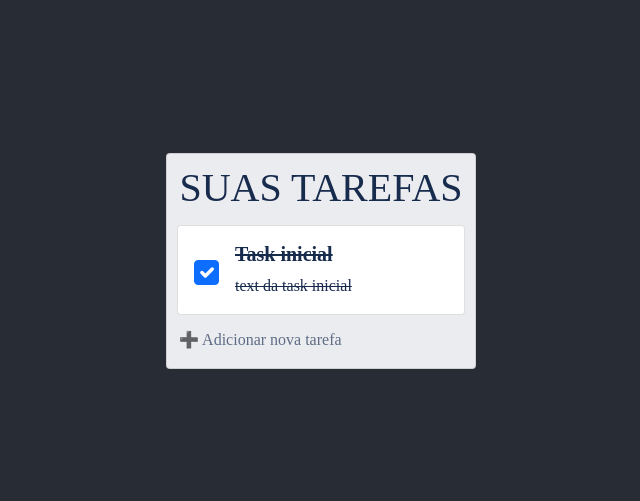
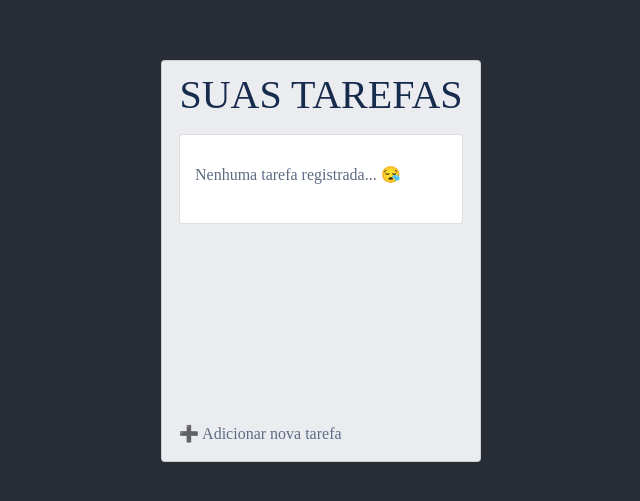
Before and after one commit to IagoAlves777/todo-CIS-Assesment, a React (Vite) app: page / in a window 1280 px wide. Shown: the part 139-640 px from the top of the page, without its empty margins (319-959 px from the left). Built offline with nearby package versions, Linux system fonts and the light colour scheme.

Commit message:
feat: criar, editar e excluir tarefa implementadas, implementação da persistencia pendente

```diff
--- /dev/null
+++ b/src/components/cardNoTasks/index.tsx
@@ -0,0 +1,12 @@
+import { Card } from "react-bootstrap";
+import * as C from "./styles";
+
+export const CardNoTasks = () => {
+  return (
+    <C.Container>
+      <Card>
+        <h2>Nenhuma tarefa registrada... 😪</h2>
+      </Card>
+    </C.Container>
+  );
+};
--- /dev/null
+++ b/src/components/cardNoTasks/styles.ts
@@ -0,0 +1,8 @@
+import styled from "styled-components";
+
+export const Container = styled.div`
+  width: 100%;
+  .card {
+    padding: 30px 15px;
+  }
+`;
--- a/src/components/cardTask/index.tsx
+++ b/src/components/cardTask/index.tsx
@@ -1,8 +1,8 @@
 import * as C from "./styles";
-import { Button, Card, Form } from "react-bootstrap";
-import { ModalNewTask } from "../modalNewTask";
-import { ChangeEvent, useState } from "react";
+import { Card, Form } from "react-bootstrap";
+import { useState } from "react";
 import { toDoActions, useTask } from "../../contexts/todoContext";
+import { ModalEditTask } from "../modalEditTask";
 
 type Props = {
   id: number;
@@ -16,6 +16,13 @@ export const CardTask = ({ id, title, description, check }: Props) => {
   const [showModalEditTask, setShowModalEditTask] = useState(false);
   const closeModal = () => {
     setShowModalEditTask(false);
+  };
+
+  const task = {
+    id: id,
+    title: title,
+    description: description,
+    check: check,
   };
   const handleChangeCheck = (e: boolean) => {
     const updatedTask = {
@@ -35,7 +42,7 @@ export const CardTask = ({ id, title, description, check }: Props) => {
 
   return (
     <C.Container check={check}>
-      <Card style={{ width: "18rem" }}>
+      <Card style={{ width: "100%" }}>
         <Card.Body>
           <Form.Check
             inline
@@ -53,12 +60,10 @@ export const CardTask = ({ id, title, description, check }: Props) => {
           </div>
         </Card.Body>
       </Card>
-      <ModalNewTask
-        edit={true}
+      <ModalEditTask
         show={showModalEditTask}
         handleClose={closeModal}
-        title={title}
-        description={description}
+        task={task}
       />
     </C.Container>
   );
--- a/src/components/cardTask/styles.ts
+++ b/src/components/cardTask/styles.ts
@@ -11,6 +11,7 @@ export const Container = styled.div(
   color: #172b4d;
   margin: 5px;
   margin-bottom: 0px;
+  width: 100%;
   .card-body {
     display: flex;
     align-items: center;
--- /dev/null
+++ b/src/components/modalEditTask/index.tsx
@@ -0,0 +1,105 @@
+import { useEffect, useState } from "react";
+import { Button, Form, Modal } from "react-bootstrap";
+import { toDoActions, useTask } from "../../contexts/todoContext";
+import * as C from "./styles";
+
+type Props = {
+  show: boolean;
+  handleClose: () => void;
+  task: any;
+};
+
+export const ModalEditTask = ({ show, handleClose, task }: Props) => {
+  const { state, dispatch } = useTask();
+  const [title, setTitle] = useState(task.title);
+  const [description, setDescription] = useState(task.description);
+  const [invalidTitle, setInvalidTitle] = useState(false);
+
+  const resetModal = () => {
+    handleClose();
+    setTitle(task.title);
+    setDescription(task.description);
+  };
+
+  const titleIsInvalid = () => {
+    if (title === "") {
+      setInvalidTitle(true);
+      return true;
+    } else {
+      setInvalidTitle(false);
+      return false;
+    }
+  };
+
+  useEffect(() => {
+    if (invalidTitle && title != "") {
+      setInvalidTitle(false);
+    }
+  }, [title]);
+
+  const editTask = () => {
+    if (titleIsInvalid()) return;
+    const updatedTask = {
+      id: task.id,
+      title: title,
+      description: description,
+      check: task.check,
+    };
+
+    const newTasks = state.tasks;
+    newTasks.splice(task.id, 1, updatedTask);
+    dispatch({
+      type: toDoActions.editTask,
+      payload: newTasks,
+    });
+    handleClose();
+  };
+
+  const deleteTask = () => {
+    const newTasks = state.tasks;
+    newTasks.splice(task.id, 1);
+    dispatch({
+      type: toDoActions.deleteTask,
+      payload: newTasks,
+    });
+    handleClose();
+  };
+  return (
+    <Modal show={show} onHide={handleClose}>
+      <Modal.Header closeButton>
+        <Modal.Title>Adicionar uma nova tarefa</Modal.Title>
+      </Modal.Header>
+      <Modal.Body>
+        <Form.Control
+          type="text"
+          placeholder="Insira um título para este cartão..."
+          value={title}
+          onChange={(e) => setTitle(e.target.value)}
+          isInvalid={invalidTitle}
+        />
+        <C.Description>Descrição</C.Description>
+        <Form.Control
+          as="textarea"
+          rows={7}
+          value={description}
+          onChange={(e) => setDescription(e.target.value)}
+        />
+      </Modal.Body>
+      <Modal.Footer>
+        <C.Container>
+          <Button variant="danger" size="sm" onClick={deleteTask}>
+            Excluir
+          </Button>
+          <div className="buttons">
+            <Button variant="secondary" size="sm" onClick={resetModal}>
+              Cancelar
+            </Button>
+            <Button variant="primary" size="sm" onClick={editTask}>
+              Adicionar
+            </Button>
+          </div>
+        </C.Container>
+      </Modal.Footer>
+    </Modal>
+  );
+};
--- /dev/null
+++ b/src/components/modalEditTask/styles.ts
@@ -0,0 +1,19 @@
+import styled from "styled-components";
+
+export const Container = styled.div`
+  display: flex;
+  justify-content: space-between;
+  width: 100%;
+
+  .buttons {
+    display: flex;
+    width: 35%;
+    justify-content: space-between;
+  }
+`;
+
+export const Description = styled.h2`
+  margin-top: 15px;
+  margin-bottom: 6px;
+  font-size: 1rem;
+`;
--- a/src/components/modalNewTask/index.tsx
+++ b/src/components/modalNewTask/index.tsx
@@ -4,35 +4,41 @@ import { toDoActions, useTask } from "../../contexts/todoContext";
 import * as C from "./styles";
 
 type Props = {
-  title: string;
-  description: string;
   show: boolean;
-  edit: boolean;
   handleClose: () => void;
 };
 
-export const ModalNewTask = ({
-  edit,
-  show,
-  handleClose,
-  title,
-  description,
-}: Props) => {
+export const ModalNewTask = ({ show, handleClose }: Props) => {
   const { state, dispatch } = useTask();
-  const [newtitle, setNewTitle] = useState("");
-  const [newdescription, setNewDescription] = useState("");
+  const [title, setTitle] = useState("");
+  const [description, setDescription] = useState("");
+  const [invalidTitle, setInvalidTitle] = useState(false);
 
-  const resetModal = () => {
-    setNewTitle("");
-    setNewDescription("");
+  const titleIsInvalid = () => {
+    if (title === "") {
+      setInvalidTitle(true);
+      return true;
+    } else {
+      setInvalidTitle(false);
+      return false;
+    }
   };
 
   useEffect(() => {
-    setNewTitle(title);
-    setNewDescription(description);
-  }, []);
+    if (invalidTitle && title != "") {
+      setInvalidTitle(false);
+    }
+  }, [title]);
+
+  const resetModal = () => {
+    setTitle("");
+    setDescription("");
+    handleClose();
+    setInvalidTitle(false);
+  };
 
   const creatTask = () => {
+    if (titleIsInvalid()) return;
     const newTask = {
       id: state.tasks.length,
       title: title,
@@ -45,7 +51,6 @@ export const ModalNewTask = ({
       type: toDoActions.createTask,
       payload: newTasks,
     });
-    handleClose();
     resetModal();
   };
   return (
@@ -58,26 +63,23 @@ export const ModalNewTask = ({
           <Form.Control
             type="text"
             placeholder="Insira um título para este cartão..."
-            value={newtitle}
-            onChange={(e) => setNewTitle(e.target.value)}
+            value={title}
+            onChange={(e) => setTitle(e.target.value)}
+            isInvalid={invalidTitle}
           />
           <C.Description>Descrição</C.Description>
           <Form.Control
             as="textarea"
             rows={7}
-            value={newdescription}
-            onChange={(e) => setNewDescription(e.target.value)}
+            value={description}
+            onChange={(e) => setDescription(e.target.value)}
           />
         </Modal.Body>
         <Modal.Footer>
-          <Button variant="secondary" size="sm" onClick={handleClose}>
+          <Button variant="secondary" size="sm" onClick={resetModal}>
             Cancelar
           </Button>
-          <Button
-            variant="primary"
-            size="sm"
-            onClick={edit ? handleClose : creatTask}
-          >
+          <Button variant="primary" size="sm" onClick={creatTask}>
             Adicionar
           </Button>
         </Modal.Footer>
--- a/src/components/tasksList/index.tsx
+++ b/src/components/tasksList/index.tsx
@@ -2,8 +2,9 @@ import * as C from "./styles";
 import { Button, Card, Form } from "react-bootstrap";
 import { CardTask } from "../cardTask";
 import { useTask } from "../../contexts/todoContext";
-import { useState } from "react";
+import { useEffect, useState } from "react";
 import { ModalNewTask } from "../modalNewTask";
+import { CardNoTasks } from "../cardNoTasks";
 
 export const TaskList = () => {
   const { state, dispatch } = useTask();
@@ -14,25 +15,25 @@ export const TaskList = () => {
 
   return (
     <C.Container>
+      <div className="content">
         <h1>SUAS TAREFAS</h1>
-      {state.tasks.map((task, index) => (
+        {state.tasks.length ? (
+          state.tasks.map((task, index) => (
             <CardTask
               id={task.id}
               title={task.title}
               description={task.description}
               check={task.check}
             />
-      ))}
+          ))
+        ) : (
+          <CardNoTasks />
+        )}
+      </div>
       <div className="footer" onClick={() => setShowModalNewTask(true)}>
         <h2>➕ Adicionar nova tarefa</h2>
       </div>
-      <ModalNewTask
-        edit={false}
-        show={showModalNewTask}
-        handleClose={closeModal}
-        title={""}
-        description={""}
-      />
+      <ModalNewTask show={showModalNewTask} handleClose={closeModal} />
     </C.Container>
   );
 };
--- a/src/components/tasksList/styles.ts
+++ b/src/components/tasksList/styles.ts
@@ -4,22 +4,34 @@ export const Container = styled.div`
   display: flex;
   flex-direction: column;
   align-items: center;
-  padding: 10px 5px;
+  justify-content: space-between;
+  padding: 10px 17px;
   background-color: #ebecf0;
   border: 1px solid rgba(0, 0, 0, 0.125);
   border-radius: 0.25rem;
+  width: 40vh;
+
+  .content {
+    width: 100%;
+    display: flex;
+    flex-direction: column;
+    align-items: center;
+  }
 
   h2 {
     font-size: 1rem;
     color: #5e6c84;
   }
 
+  h1 {
+    margin-bottom: 15px;
+  }
+
   .footer {
     display: flex;
     justify-content: start;
     width: 100%;
-    padding: 0px 7px;
-    padding-top: 15px;
+    margin-top: 200px;
     cursor: pointer;
     transition: opacity 0.7s;
   }
--- a/src/contexts/todoContext.tsx
+++ b/src/contexts/todoContext.tsx
@@ -25,15 +25,8 @@ type TaskProviderProps = {
   children: ReactNode;
 };
 
-const initialTask: Task = {
-  id: 0,
-  title: "Task inicial",
-  description: "text da task inicial",
-  check: true,
-};
-
 const initialData: State = {
-  tasks: [initialTask],
+  tasks: [],
 };
 
 const ToDoContext = createContext<ContextType | undefined>(undefined);
--- a/src/globalStyle.ts
+++ b/src/globalStyle.ts
@@ -15,6 +15,7 @@ export default createGlobalStyle`
   }
 
   body{
+    padding: 30px;
     background-color: #282c34;
     min-height: 100vh;
     display: flex;
```
Lines whose indentation alone changed are shown as unchanged.
